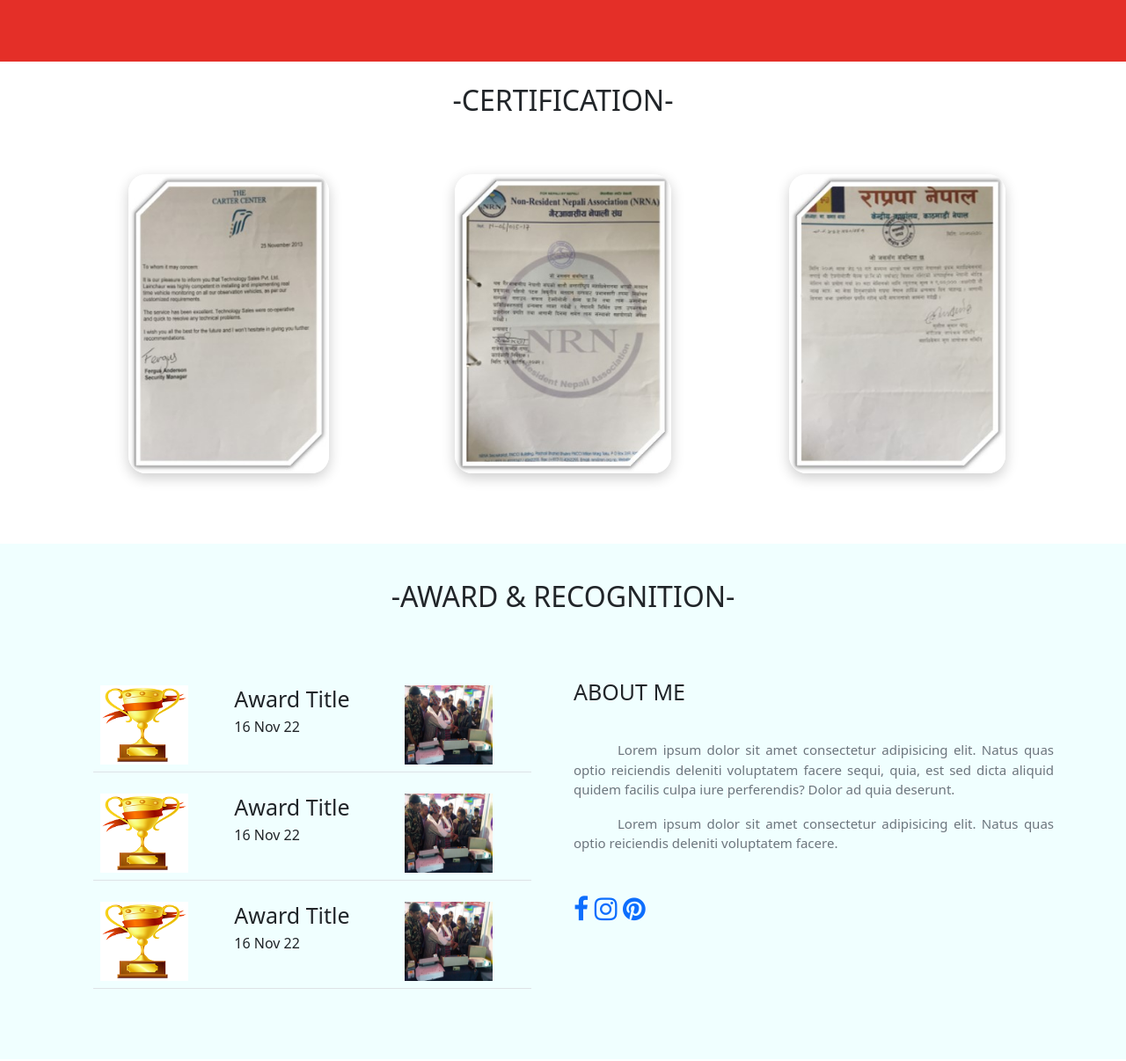
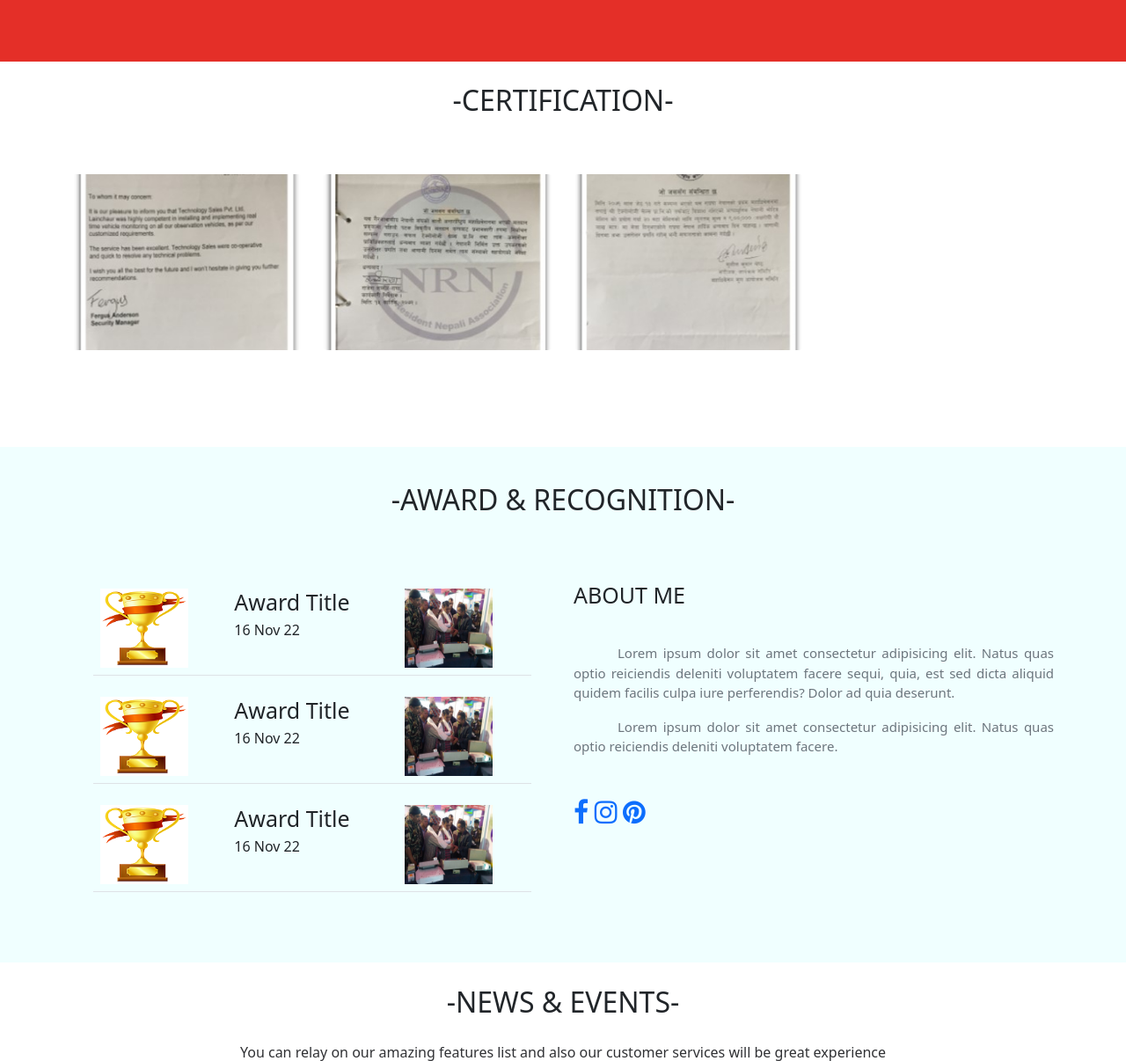
Before and after one commit to rajendrashahu/npvoting, a PHP site: page /index.php in a window 1280 px wide. Shown: the part 3322-4528 px from the top of the page at 88% size. Run offline with PHP 8.4, Linux system fonts and the light colour scheme; some libraries are stand-ins or nearby versions.

Commit message:
page managed

```diff
--- a/pages/certification/certification_list.php
+++ b/pages/certification/certification_list.php
@@ -1,44 +1,83 @@
+<!--<div class="certification">-->
+<!--    <h2>-certification-</h2>-->
+<!--    <div class="container" style="margin-top: 4em; padding-bottom: 4em;">-->
+<!--        <div class="row">-->
+<!--            <div class="col-lg-4">-->
+<!--                <div class="card p-0">-->
+<!--                    <div class="card-image">-->
+<!--                        <img src="img/Picture1.jpg" alt="">-->
+<!--                    </div>-->
+<!--                    <div class="card-content d-flex flex-column align-items-center">-->
+<!--                        <h4 class="pt-2">CE Certificate Voting Machine</h4>-->
+<!--                        <h5>Certification Of Conformity</h5>-->
+<!---->
+<!--                    </div>-->
+<!--                </div>-->
+<!--            </div>-->
+<!--            <div class="col-lg-4">-->
+<!--                <div class="card p-0">-->
+<!--                    <div class="card-image">-->
+<!--                        <img src="img/Picture2.jpg" alt="">-->
+<!--                    </div>-->
+<!--                    <div class="card-content d-flex flex-column align-items-center">-->
+<!--                        <h4 class="pt-2">CE Certificate Voting Machine</h4>-->
+<!--                        <h5>Certification Of Conformity</h5>-->
+<!---->
+<!--                    </div>-->
+<!--                </div>-->
+<!--            </div>-->
+<!--            <div class="col-lg-4">-->
+<!--                <div class="card p-0">-->
+<!--                    <div class="card-image">-->
+<!--                        <img src="img/Picture3.jpg" alt="">-->
+<!--                    </div>-->
+<!--                    <div class="card-content d-flex flex-column align-items-center">-->
+<!--                        <h4 class="pt-2">CE Certificate Voting Machine</h4>-->
+<!--                        <h5>Certification Of Conformity</h5>-->
+<!--                    </div>-->
+<!--                </div>-->
+<!--            </div>-->
+<!---->
+<!--        </div>-->
+<!--    </div>-->
+<!---->
+<!--</div>-->
+
+
+
+
 <div class="certification">
     <h2>-certification-</h2>
-    <div class="container" style="margin-top: 4em; padding-bottom: 4em;">
+    <div class="container page-top">
+
+
+
         <div class="row">
-            <div class="col-lg-4">
-                <div class="card p-0">
-                    <div class="card-image">
-                        <img src="img/Picture1.jpg" alt="">
-                    </div>
-                    <div class="card-content d-flex flex-column align-items-center">
-                        <h4 class="pt-2">CE Certificate Voting Machine</h4>
-                        <h5>Certification Of Conformity</h5>
 
-                    </div>
-                </div>
+
+            <div class="col-lg-3 col-md-4 col-xs-6 thumb">
+                <a href="img/Picture1.jpg" class="fancybox" rel="ligthbox">
+                    <img src="img/Picture1.jpg" class="zoom img-fluid " alt="">
+
+                </a>
             </div>
-            <div class="col-lg-4">
-                <div class="card p-0">
-                    <div class="card-image">
-                        <img src="img/Picture2.jpg" alt="">
-                    </div>
-                    <div class="card-content d-flex flex-column align-items-center">
-                        <h4 class="pt-2">CE Certificate Voting Machine</h4>
-                        <h5>Certification Of Conformity</h5>
+            <div class="col-lg-3 col-md-4 col-xs-6 thumb">
+                <a href="img/Picture2.jpg" class="fancybox" rel="ligthbox">
+                    <img src="img/Picture2.jpg" class="zoom img-fluid" alt="">
+                </a>
+            </div>
 
-                    </div>
-                </div>
-            </div>
-            <div class="col-lg-4">
-                <div class="card p-0">
-                    <div class="card-image">
-                        <img src="img/Picture3.jpg" alt="">
-                    </div>
-                    <div class="card-content d-flex flex-column align-items-center">
-                        <h4 class="pt-2">CE Certificate Voting Machine</h4>
-                        <h5>Certification Of Conformity</h5>
-                    </div>
-                </div>
+            <div class="col-lg-3 col-md-4 col-xs-6 thumb">
+                <a href="img/Picture3.jpg" class="fancybox" rel="ligthbox">
+                    <img src="img/Picture3.jpg" class="zoom img-fluid " alt="">
+                </a>
             </div>
 
         </div>
+
+
+
+
     </div>
 
 </div>
```
Also changed, not shown: certification_list.php (+28 -5 lines), pages/gallery/gallery_list.php (+1 -8 lines).
